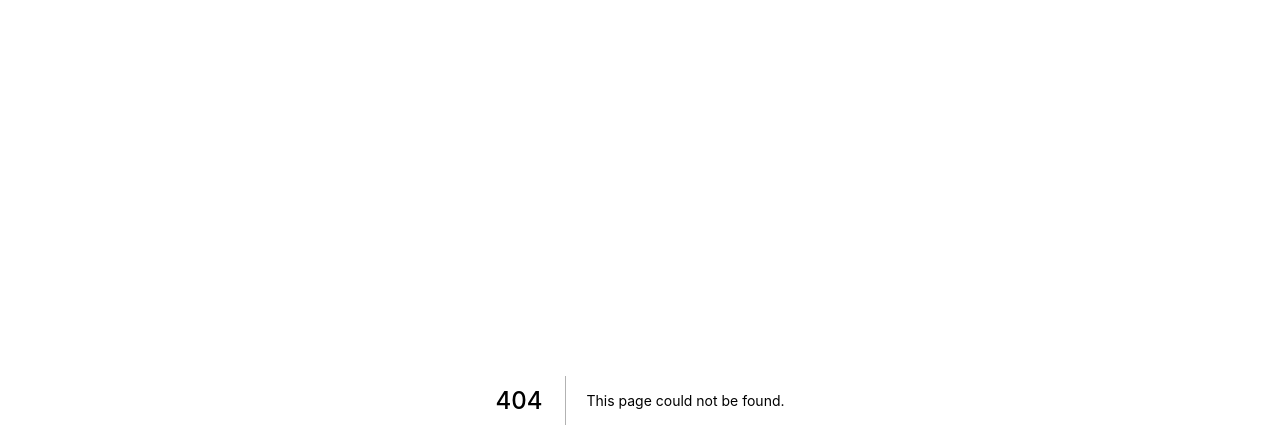
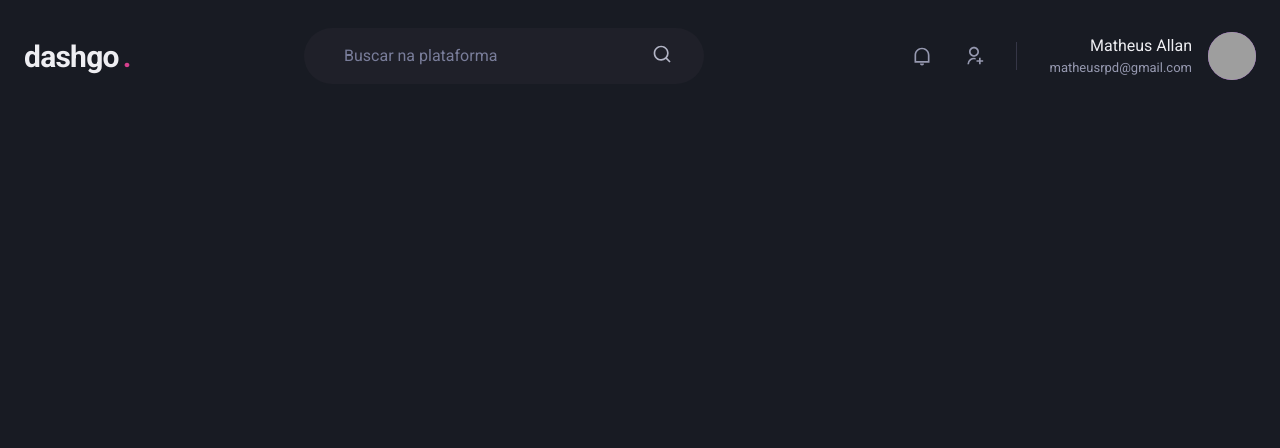
Before and after one commit to matheusrpd/dashgo, a Next.js app: page /dashboard in a window 1280 px wide. Before the commit this address had no page. Shown: the top 448 px of the page. Built offline with nearby package versions, Linux system fonts and the light colour scheme; grey boxes are pictures that could not be loaded.

Commit message:
Estilizando header da aplicação.

```diff
--- a/package.json
+++ b/package.json
@@ -15,7 +15,8 @@
     "framer-motion": "^4",
     "next": "11.1.2",
     "react": "17.0.2",
-    "react-dom": "17.0.2"
+    "react-dom": "17.0.2",
+    "react-icons": "^4.3.1"
   },
   "devDependencies": {
     "@types/node": "^16.10.4",
--- /dev/null
+++ b/src/components/Header.tsx
@@ -0,0 +1,81 @@
+import { Flex, Text, Input, Icon, HStack, Box, Avatar } from '@chakra-ui/react';
+import { RiNotificationLine, RiSearchLine, RiUserAddLine } from 'react-icons/ri';
+
+export function Header() {
+  return (
+    <Flex
+      as="header"
+      w="100%"
+      maxWidth={1480}
+      h="20"
+      mx="auto"
+      mt="4"
+      px="6"
+      align="center"
+    >
+      <Text
+        fontSize="3xl"
+        fontWeight="bold"
+        letterSpacing="tight"
+        w="64"
+      >
+        dashgo
+        <Text as="span" marginLeft="1" color="pink.500">.</Text>
+      </Text>
+
+      <Flex
+        as="label"
+        flex="1"
+        py="4"
+        px="8"
+        ml="6"
+        maxWidth={400}
+        alignSelf="center"
+        color="gray.200"
+        position="relative"
+        bg="gray.800"
+        borderRadius="full"
+      >
+        <Input
+          color="gray.50"
+          variant="unstyled"
+          px="2"
+          mr="4"
+          placeholder="Buscar na plataforma"
+          _placeholder={{
+            color: "gray.400"
+          }}
+        />
+
+        <Icon as={RiSearchLine} fontSize="20" />
+      </Flex>
+
+      <Flex
+        align="center"
+        ml="auto"
+      >
+        <HStack
+          spacing="8"
+          mx="8"
+          pr="8"
+          py="1"
+          color="gray.300"
+          borderRightWidth={1}
+          borderColor="gray.700"
+        >
+          <Icon as={RiNotificationLine} fontSize="20" />
+          <Icon as={RiUserAddLine} fontSize="20" />
+        </HStack>
+
+        <Flex align="center">
+          <Box mr="4" textAlign="right">
+            <Text>Matheus Allan</Text>
+            <Text color="gray.300" fontSize="small">matheusrpd@gmail.com</Text>
+          </Box>
+
+          <Avatar size="md" name="Matheus Allan" src="https://github.com/matheusrpd.png" />
+        </Flex>
+      </Flex>
+    </Flex>
+  );
+}
--- /dev/null
+++ b/src/pages/dashboard.tsx
@@ -0,0 +1,7 @@
+import { Header } from "../components/Header";
+
+export default function Dashboard() {
+  return (
+    <Header />
+  );
+}
```
Also changed, not shown: src/components/Form/Input.tsx (added, +26 -0 lines), src/pages/index.tsx (+33 -2 lines), 1 other file (tests, documents, lock files or other folders).
